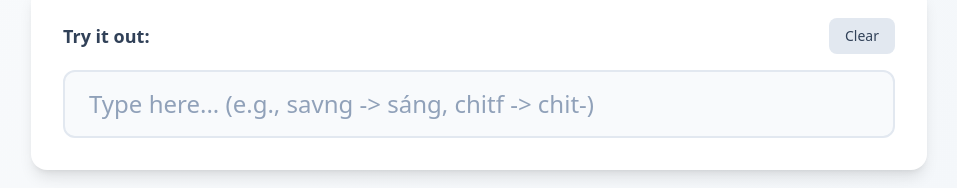
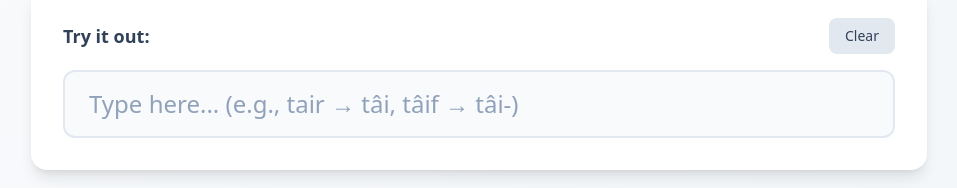
Before and after one commit to madmaxieee/taigi-telex-demo, a SvelteKit app: page / in a window 1280 px wide. Shown: the part 198-386 px from the top of the page, without its empty margins (161-1118 px from the left). Built offline with nearby package versions, Linux system fonts and the light colour scheme.

Commit message:
style: update gradients and placeholder text
Update Tailwind CSS gradient classes to the newer linear syntax.
Update the input field placeholder to provide more accurate examples of
Tâi-gí Telex input mappings.

```diff
--- a/src/routes/+page.svelte
+++ b/src/routes/+page.svelte
@@ -124,12 +124,12 @@
 	});
 </script>
 
-<div class="min-h-screen bg-gradient-to-br from-slate-50 to-slate-100 p-4 md:p-8">
+<div class="min-h-screen bg-linear-to-br from-slate-50 to-slate-100 p-4 md:p-8">
 	<div class="mx-auto max-w-4xl">
 		<!-- Title -->
 		<header class="mb-12 text-center">
 			<h1 class="mb-4 text-4xl font-bold text-slate-800 md:text-5xl lg:text-6xl">
-				<span class="bg-gradient-to-r from-teal-600 to-cyan-600 bg-clip-text text-transparent">
+				<span class="bg-linear-to-r from-teal-600 to-cyan-600 bg-clip-text text-transparent">
 					Tâi-gí
 				</span>
 				<span class="text-slate-700">Telex Keyboard</span>
@@ -160,7 +160,7 @@
 					bind:value={inputText}
 					onkeydown={handleKeyDown}
 					oninput={handleInputChange}
-					placeholder="Type here... (e.g., savng -> sáng, chitf -> chit-)"
+					placeholder="Type here... (e.g., tair → tâi, tâif → tâi-)"
 					class="w-full rounded-xl border-2 border-slate-200 bg-slate-50 px-6 py-4 text-xl text-slate-800 placeholder-slate-400 transition-all focus:border-teal-500 focus:bg-white focus:ring-4 focus:ring-teal-500/20 focus:outline-none md:text-2xl"
 				/>
 
```
